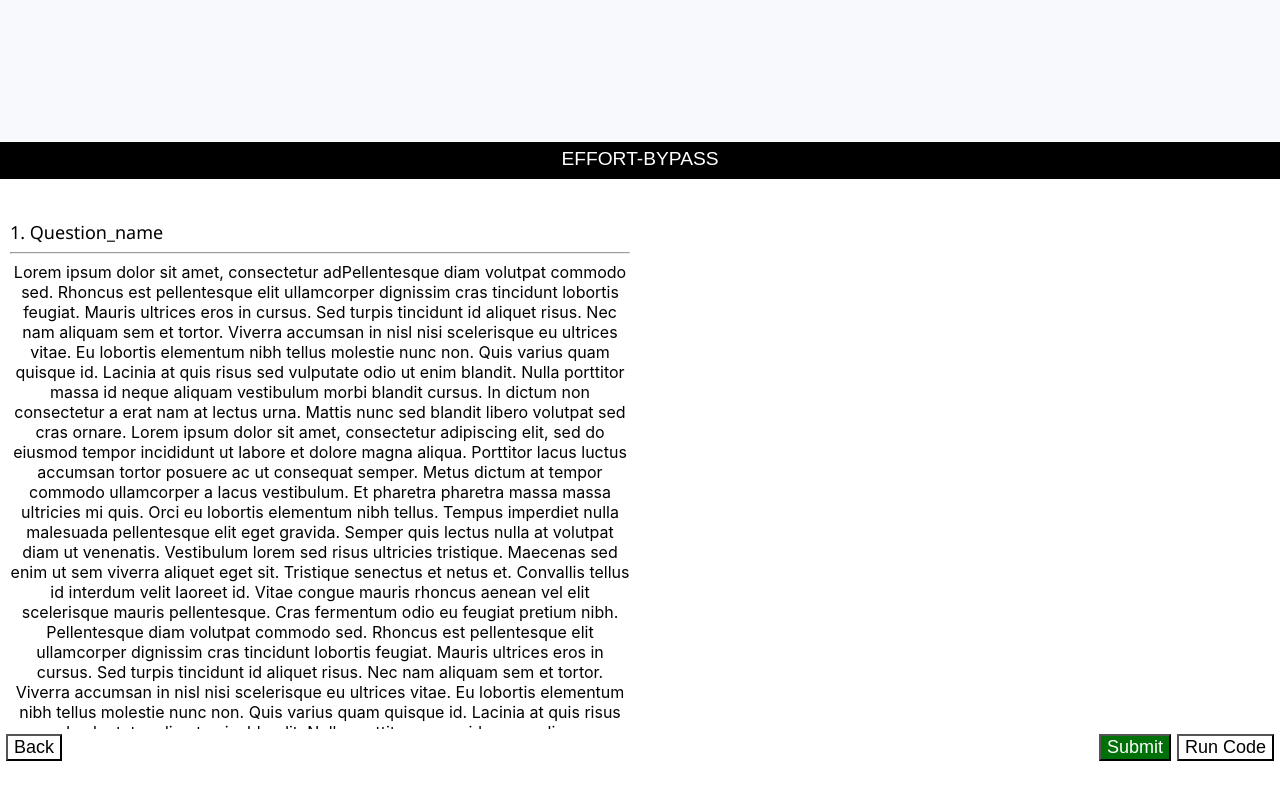
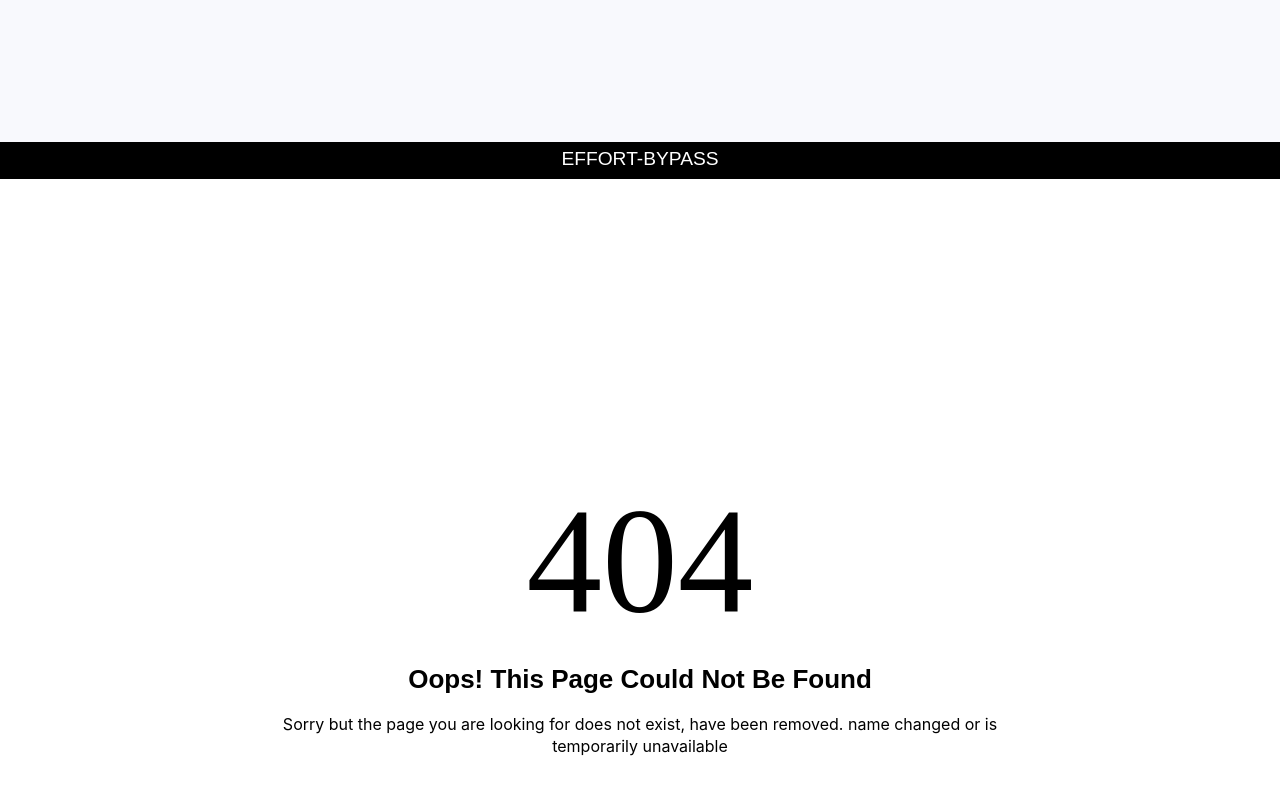
Before and after one commit to techsavvyash/effort-BYPASS-client, a React (Create React App) app: page / in a window 1280 px wide. Shown: the part 1534-2334 px from the top of the page. Before the commit the page ends 2300 px from the top, so only its background shows below. Built offline with nearby package versions, Linux system fonts and the light colour scheme.

Commit message:
components

```diff
--- a/src/App.js
+++ b/src/App.js
@@ -10,7 +10,6 @@ function App() {
     <div className="App">
       <Login/>
       <SignUp/>
-      <Question/>
 
       <Error/>
     </div>
--- /dev/null
+++ b/src/Components/error.css
@@ -0,0 +1,51 @@
+* {
+    -webkit-box-sizing: border-box;
+    box-sizing: border-box
+}
+
+body {
+    padding: 0;
+    margin: 0
+}
+.main{
+    font-size: 4cm;
+    font-weight: 500;
+    font-style: normal;
+    font-family: 'Times New Roman', Times, serif;
+}
+#notfound {
+    position: relative;
+    height: 100vh
+}
+
+ .notfound {
+    position: absolute;
+    left: 50%;
+    top: 50%;
+    -webkit-transform: translate(-50%, -50%);
+    -ms-transform: translate(-50%, -50%);
+    transform: translate(-50%, -50%)
+}
+
+.notfound {
+    max-width: 767px;
+    width: 100%;
+    line-height: 1.4;
+    padding: 0 15px
+}
+
+.notfound .notfound-404 {
+    position: relative;
+    height: 150px;
+    line-height: 150px;
+    margin-bottom: 25px
+}
+
+
+
+.notfound h2 {
+    font-family: titillium web, sans-serif;
+    font-size: 26px;
+    font-weight: 700;
+    margin: 0
+}
--- a/src/Components/error.js
+++ b/src/Components/error.js
@@ -1,7 +1,22 @@
 import React from "react"
+import "./error.css"
 const Error = () => {
     return (
         <>
+         <nav className="navbar" >
+                <div className="title" >EFFORT-BYPASS</div>
+            </nav>
+            <div id="notfound">
+                <div className="notfound">
+                    <div className="notfound-404">
+                        <h1 className="main">404</h1>
+                    </div>
+                    <h2>Oops! This Page Could Not Be Found</h2>
+                    <p>Sorry but the page you are looking for does not exist, have been removed. name changed or is temporarily unavailable</p>
+
+
+                    </div>
+                       </div>
 
         </>
     )
```
